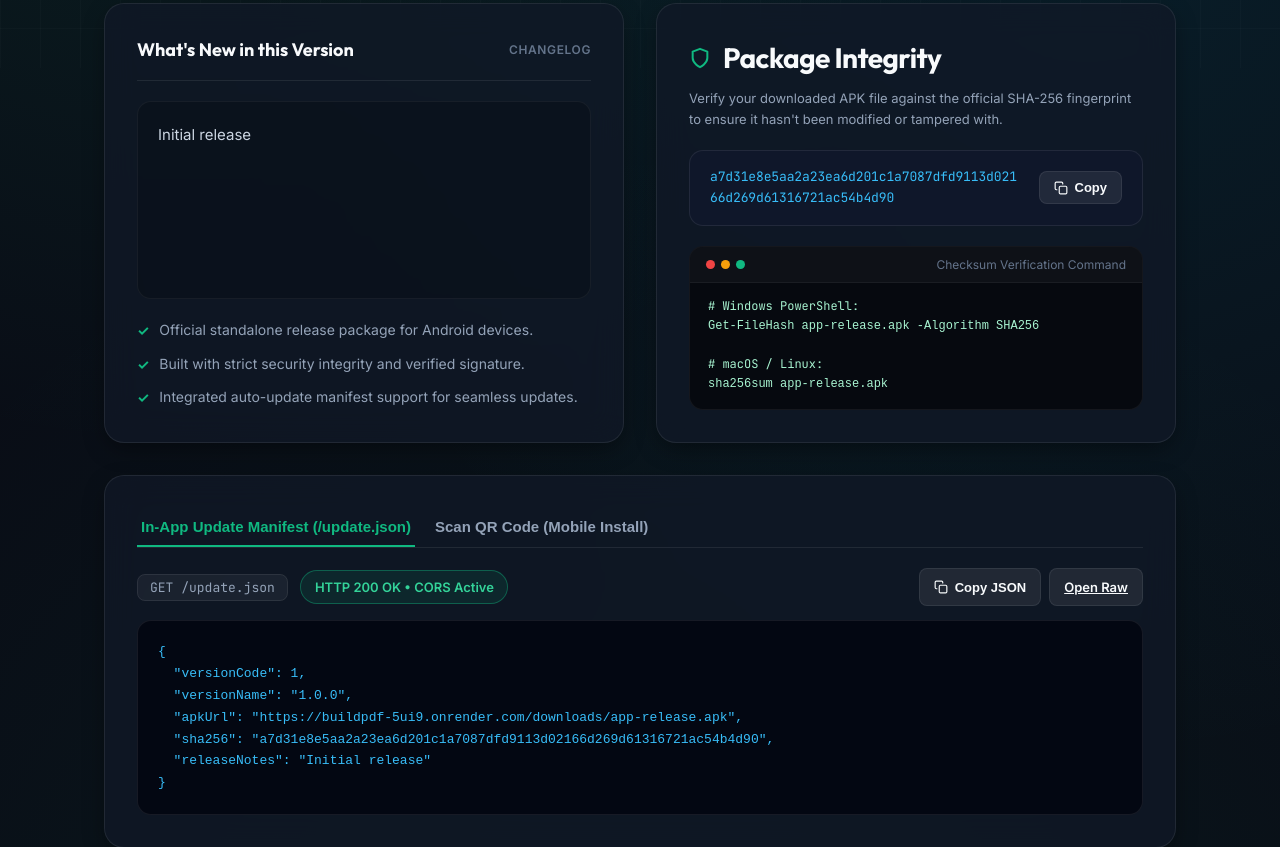
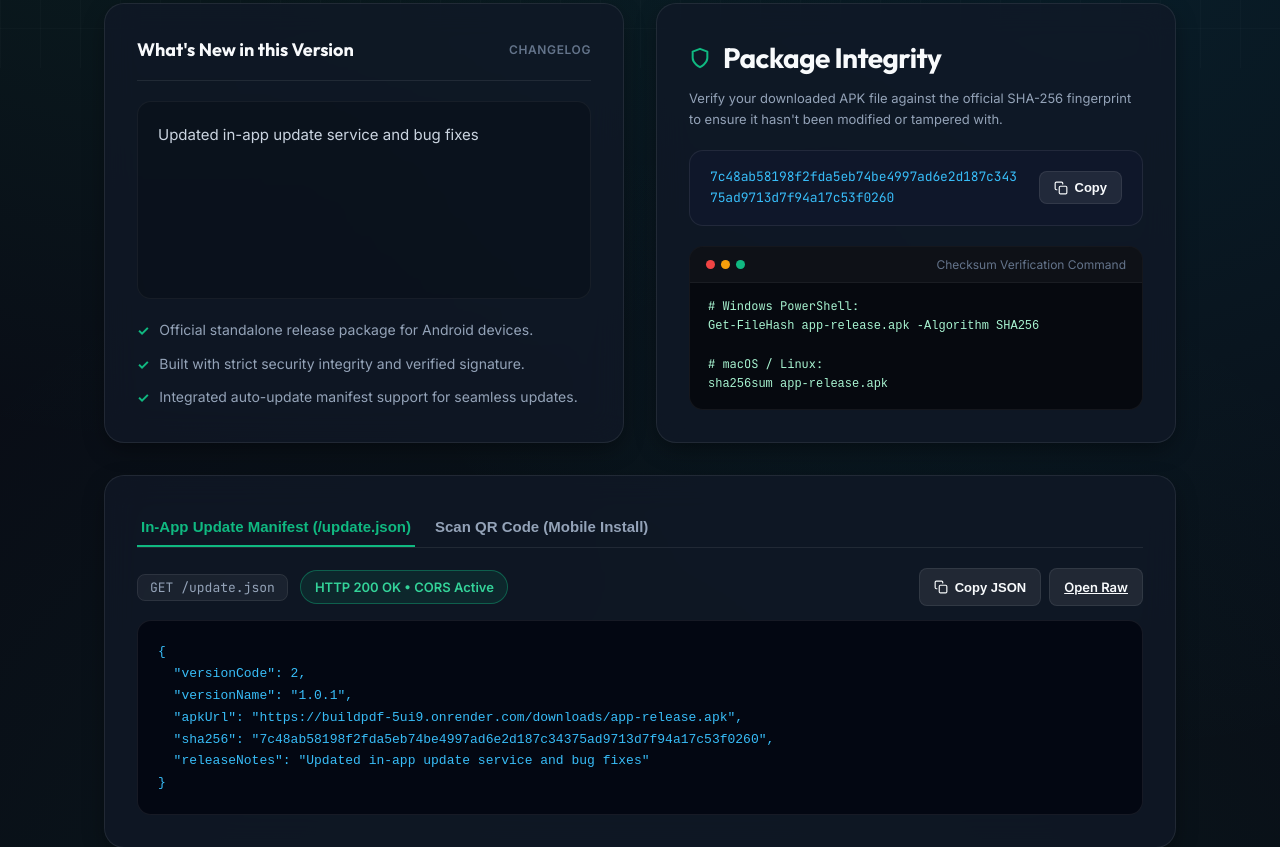
Before and after one commit to NodeNexus/BuildPDF, a website: page index.html in a window 1280 px wide. Shown: the part 732-1579 px from the top of the page. Drawn offline with Linux system fonts and the light colour scheme.

Commit message:
release: update APK build 2 (v1.0.1) with new SHA-256 hash

```diff
--- a/index.html
+++ b/index.html
@@ -62,8 +62,8 @@
       <div class="container">
         <!-- Version Badge -->
         <div class="version-pill">
-          <span id="versionName">v1.0.0</span>
-          <span class="version-tag" id="versionCode">(Build 1)</span>
+          <span id="versionName">v1.0.1</span>
+          <span class="version-tag" id="versionCode">(Build 2)</span>
           <span>• Latest Stable</span>
         </div>
 
@@ -165,7 +165,7 @@ Initial release
           </p>
 
           <div class="hash-container">
-            <code class="hash-text" id="sha256Hash">a7d31e8e5aa2a23ea6d201c1a7087dfd9113d02166d269d61316721ac54b4d90</code>
+            <code class="hash-text" id="sha256Hash">7c48ab58198f2fda5eb74be4997ad6e2d187c34375ad9713d7f94a17c53f0260</code>
             <button type="button" class="copy-btn" id="copyHashBtn" title="Copy SHA-256 Hash">
               <svg width="14" height="14" viewBox="0 0 24 24" fill="none" stroke="currentColor" stroke-width="2" stroke-linecap="round" stroke-linejoin="round" aria-hidden="true">
                 <rect x="9" y="9" width="13" height="13" rx="2" ry="2"></rect>
@@ -223,11 +223,11 @@ Initial release
 
             <div class="manifest-block">
               <pre><code id="manifestJson">{
-  "versionCode": 1,
-  "versionName": "1.0.0",
+  "versionCode": 2,
+  "versionName": "1.0.1",
   "apkUrl": "https://buildpdf-5ui9.onrender.com/downloads/app-release.apk",
-  "sha256": "a7d31e8e5aa2a23ea6d201c1a7087dfd9113d02166d269d61316721ac54b4d90",
-  "releaseNotes": "Initial release"
+  "sha256": "7c48ab58198f2fda5eb74be4997ad6e2d187c34375ad9713d7f94a17c53f0260",
+  "releaseNotes": "Updated in-app update service and bug fixes"
 }</code></pre>
             </div>
           </div>
--- a/js/app.js
+++ b/js/app.js
@@ -5,11 +5,11 @@
 
 // Global state holding update manifest data
 let currentManifest = {
-  versionCode: 1,
-  versionName: "1.0.0",
+  versionCode: 2,
+  versionName: "1.0.1",
   apkUrl: "https://buildpdf-5ui9.onrender.com/downloads/app-release.apk",
-  sha256: "a7d31e8e5aa2a23ea6d201c1a7087dfd9113d02166d269d61316721ac54b4d90",
-  releaseNotes: "Initial release"
+  sha256: "7c48ab58198f2fda5eb74be4997ad6e2d187c34375ad9713d7f94a17c53f0260",
+  releaseNotes: "Updated in-app update service and bug fixes"
 };
 
 // UI Elements
--- a/update.json
+++ b/update.json
@@ -1,7 +1,7 @@
 {
-  "versionCode": 1,
-  "versionName": "1.0.0",
+  "versionCode": 2,
+  "versionName": "1.0.1",
   "apkUrl": "https://buildpdf-5ui9.onrender.com/downloads/app-release.apk",
-  "sha256": "a7d31e8e5aa2a23ea6d201c1a7087dfd9113d02166d269d61316721ac54b4d90",
-  "releaseNotes": "Initial release"
+  "sha256": "7c48ab58198f2fda5eb74be4997ad6e2d187c34375ad9713d7f94a17c53f0260",
+  "releaseNotes": "Updated in-app update service and bug fixes"
 }
```
